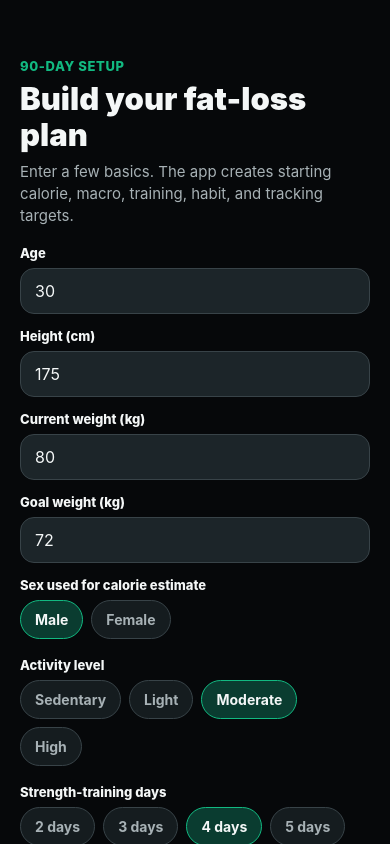
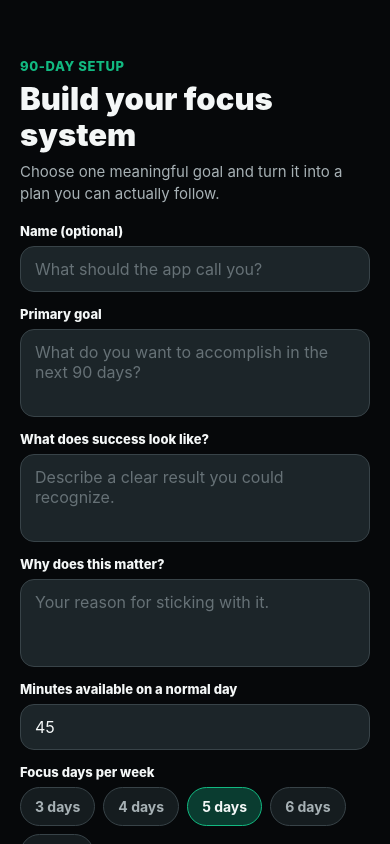
Before and after one commit to iamhashir/Lostit, a React Native app: screen / in a window 390 px wide. Built offline with nearby package versions, Linux system fonts and the light colour scheme.

Commit message:
Redesign onboarding around a general 90-day goal

```diff
--- a/src/screens/OnboardingScreen.tsx
+++ b/src/screens/OnboardingScreen.tsx
@@ -2,144 +2,40 @@ import React, { useState } from 'react';
 import { ScrollView, StyleSheet, Text, View } from 'react-native';
 import { Choice, Field, PrimaryButton, ScreenTitle } from '../components/UI';
 import { theme } from '../theme';
-import { ActivityLevel, Profile, SexForEstimate } from '../types';
+import { Profile, RoutineStyle } from '../types';
 
 const defaults: Profile = {
-  age: 30,
-  heightCm: 175,
-  weightKg: 80,
-  goalWeightKg: 72,
-  sexForEstimate: 'male',
-  activity: 'moderate',
-  trainingDays: 4,
-  equipment: 'Full gym',
-  foods: 'Chicken, rice, eggs, yogurt, fruit, vegetables'
+  name: '',
+  primaryGoal: '',
+  successDefinition: '',
+  motivation: '',
+  dailyMinutes: 45,
+  focusDays: 5,
+  routineStyle: 'flexible',
+  obstacles: ''
 };
 
-export function OnboardingScreen({
-  onComplete
-}: {
-  onComplete: (profile: Profile) => void;
-}) {
+export function OnboardingScreen({ onComplete }: { onComplete: (profile: Profile) => void }) {
   const [form, setForm] = useState(defaults);
-
-  const numeric = (key: keyof Profile, value: string) => {
-    const n = Number(value.replace(',', '.'));
+  const numeric = (key: 'dailyMinutes' | 'focusDays', value: string) => {
+    const n = Number(value);
     setForm((p) => ({ ...p, [key]: Number.isFinite(n) ? n : 0 }));
   };
 
   return (
-    <ScrollView
-      style={styles.container}
-      contentContainerStyle={styles.content}
-      keyboardShouldPersistTaps="handled"
-    >
-      <ScreenTitle
-        eyebrow="90-day setup"
-        title="Build your fat-loss plan"
-        subtitle="Enter a few basics. The app creates starting calorie, macro, training, habit, and tracking targets."
-      />
-
-      <Field
-        label="Age"
-        keyboardType="number-pad"
-        value={String(form.age)}
-        onChangeText={(v) => numeric('age', v)}
-      />
-      <Field
-        label="Height (cm)"
-        keyboardType="decimal-pad"
-        value={String(form.heightCm)}
-        onChangeText={(v) => numeric('heightCm', v)}
-      />
-      <Field
-        label="Current weight (kg)"
-        keyboardType="decimal-pad"
-        value={String(form.weightKg)}
-        onChangeText={(v) => numeric('weightKg', v)}
-      />
-      <Field
-        label="Goal weight (kg)"
-        keyboardType="decimal-pad"
-        value={String(form.goalWeightKg)}
-        onChangeText={(v) => numeric('goalWeightKg', v)}
-      />
-
-      <Text style={styles.label}>Sex used for calorie estimate</Text>
-      <View style={styles.wrap}>
-        {(['male', 'female'] as SexForEstimate[]).map((value) => (
-          <Choice
-            key={value}
-            label={value === 'male' ? 'Male' : 'Female'}
-            selected={form.sexForEstimate === value}
-            onPress={() => setForm((p) => ({ ...p, sexForEstimate: value }))}
-          />
-        ))}
-      </View>
-
-      <Text style={styles.label}>Activity level</Text>
-      <View style={styles.wrap}>
-        {(
-          [
-            ['sedentary', 'Sedentary'],
-            ['light', 'Light'],
-            ['moderate', 'Moderate'],
-            ['high', 'High']
-          ] as [ActivityLevel, string][]
-        ).map(([value, label]) => (
-          <Choice
-            key={value}
-            label={label}
-            selected={form.activity === value}
-            onPress={() => setForm((p) => ({ ...p, activity: value }))}
-          />
-        ))}
-      </View>
-
-      <Text style={styles.label}>Strength-training days</Text>
-      <View style={styles.wrap}>
-        {[2, 3, 4, 5, 6].map((value) => (
-          <Choice
-            key={value}
-            label={`${value} days`}
-            selected={form.trainingDays === value}
-            onPress={() => setForm((p) => ({ ...p, trainingDays: value }))}
-          />
-        ))}
-      </View>
-
-      <Field
-        label="Equipment"
-        value={form.equipment}
-        onChangeText={(equipment) => setForm((p) => ({ ...p, equipment }))}
-        placeholder="Full gym, dumbbells, home only..."
-      />
-      <Field
-        label="Foods you like"
-        multiline
-        value={form.foods}
-        onChangeText={(foods) => setForm((p) => ({ ...p, foods }))}
-        placeholder="List foods you actually enjoy"
-      />
-
-      <View style={styles.note}>
-        <Text style={styles.noteText}>
-          This is a planning tool, not medical care. If you are pregnant, under 18,
-          have an eating disorder history, or a medical condition affecting diet or
-          exercise, use clinician-guided targets instead of automated estimates.
-        </Text>
-      </View>
-
-      <PrimaryButton
-        label="Create my 90-day plan"
-        onPress={() => onComplete(form)}
-        disabled={
-          form.age < 18 ||
-          form.heightCm <= 0 ||
-          form.weightKg <= 0 ||
-          form.goalWeightKg <= 0
-        }
-      />
+    <ScrollView style={styles.container} contentContainerStyle={styles.content} keyboardShouldPersistTaps="handled">
+      <ScreenTitle eyebrow="90-day setup" title="Build your focus system" subtitle="Choose one meaningful goal and turn it into a plan you can actually follow." />
+      <Field label="Name (optional)" value={form.name} onChangeText={(name) => setForm((p) => ({ ...p, name }))} placeholder="What should the app call you?" />
+      <Field label="Primary goal" multiline value={form.primaryGoal} onChangeText={(primaryGoal) => setForm((p) => ({ ...p, primaryGoal }))} placeholder="What do you want to accomplish in the next 90 days?" />
+      <Field label="What does success look like?" multiline value={form.successDefinition} onChangeText={(successDefinition) => setForm((p) => ({ ...p, successDefinition }))} placeholder="Describe a clear result you could recognize." />
+      <Field label="Why does this matter?" multiline value={form.motivation} onChangeText={(motivation) => setForm((p) => ({ ...p, motivation }))} placeholder="Your reason for sticking with it." />
+      <Field label="Minutes available on a normal day" keyboardType="number-pad" value={String(form.dailyMinutes)} onChangeText={(v) => numeric('dailyMinutes', v)} />
+      <Text style={styles.label}>Focus days per week</Text>
+      <View style={styles.wrap}>{[3,4,5,6,7].map((value) => <Choice key={value} label={`${value} days`} selected={form.focusDays === value} onPress={() => setForm((p) => ({ ...p, focusDays: value }))} />)}</View>
+      <Text style={styles.label}>Preferred routine</Text>
+      <View style={styles.wrap}>{(['morning','evening','split','flexible'] as RoutineStyle[]).map((value) => <Choice key={value} label={value[0]!.toUpperCase() + value.slice(1)} selected={form.routineStyle === value} onPress={() => setForm((p) => ({ ...p, routineStyle: value }))} />)}</View>
+      <Field label="Common obstacles" multiline value={form.obstacles} onChangeText={(obstacles) => setForm((p) => ({ ...p, obstacles }))} placeholder="Busy days, distractions, low energy, unclear priorities..." />
+      <PrimaryButton label="Create my 90-day plan" onPress={() => onComplete(form)} disabled={!form.primaryGoal.trim() || !form.successDefinition.trim() || form.dailyMinutes <= 0} />
       <View style={{ height: 36 }} />
     </ScrollView>
   );
@@ -148,28 +44,6 @@ export function OnboardingScreen({
 const styles = StyleSheet.create({
   container: { flex: 1, backgroundColor: theme.bg },
   content: { padding: 20, paddingTop: 58 },
-  wrap: {
-    flexDirection: 'row',
-    flexWrap: 'wrap',
-    marginBottom: 10
-  },
-  label: {
-    color: theme.text,
-    fontSize: 13,
-    fontWeight: '800',
-    marginBottom: 7
-  },
-  note: {
-    borderRadius: 14,
-    borderWidth: 1,
-    borderColor: '#5D5130',
-    backgroundColor: '#252014',
-    padding: 13,
-    marginTop: 2
-  },
-  noteText: {
-    color: '#D6CBAA',
-    fontSize: 12,
-    lineHeight: 18
-  }
+  wrap: { flexDirection: 'row', flexWrap: 'wrap', marginBottom: 10 },
+  label: { color: theme.text, fontSize: 13, fontWeight: '800', marginBottom: 7 }
 });
```
